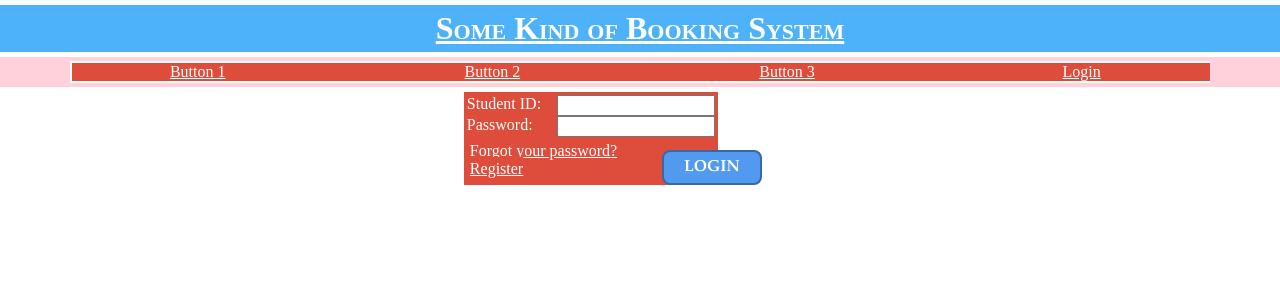
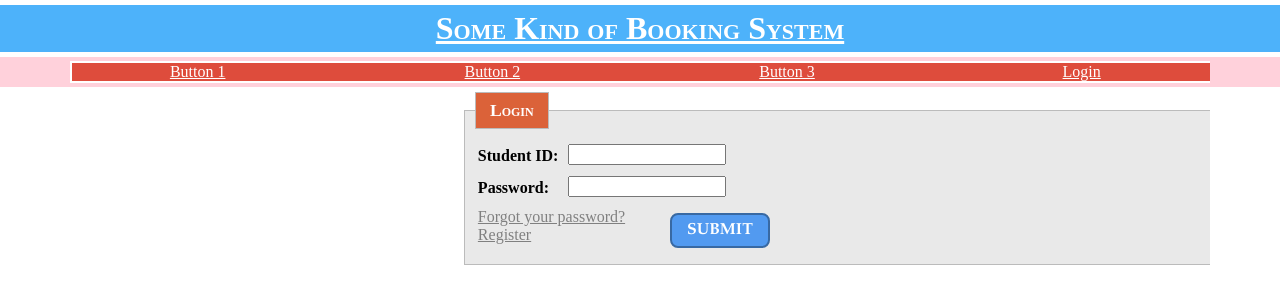
Before and after one commit to FeliciousX/web-programming-MPH, a PHP site: page /login.php in a window 1280 px wide. Shown: the top 304 px of the page. Run offline with PHP 8.4, Linux system fonts and the light colour scheme.

Commit message:
CSS changes; Sessions issue solved (registration)
o Changed the loginbox to be "neater".
o Registration page now has proper CSS (may need to be edited again).
o Registration page multiple sessions issue resolved.

```diff
--- a/css/styles.css
+++ b/css/styles.css
@@ -7,6 +7,10 @@
 	}
 
 	label {
+		font-weight: bold;
+	}
+
+	label.loginbox {
 		float:left;
 		text-align:left;
 		width:90px;
@@ -26,7 +30,7 @@
 		color: #FFF;
 		width:100px;
 		height:35px;
-		margin-top: 8%;
+		margin-top: 5%;
 		clear:both;
 		border: 2px solid #3869A3;
 		border-radius: 8px;
@@ -50,6 +54,30 @@
 		width:60px;
 	}
 
+	span {
+		color:grey;
+		font-size: 0.8em;
+		display:block;
+		position: relative;
+		clear:both;
+	}
+
+	legend {
+		font-size: 1.1em;
+		font-weight: bold;
+		padding: .4em .8em;
+		background: white;
+		border: 1px solid #BBB;
+	}
+
+	fieldset {
+		border: 1px solid #BBB;
+		padding: 10px;
+		position: relative;
+		background: #E9E9E9;
+		margin-bottom: 10px;
+	}
+
 	.heading {
 		background-color:#4DB2FA;
 		color:white;
@@ -69,11 +97,14 @@
 		background-color:#FFD1DB;
 	}
 
+	.loginlegend {
+		background-color:#DB6239;
+		color:white;
+		font-variant: small-caps;
+	}
 	.loginbox {
 		padding-top: 3px;
 		padding-left: 3px;
-		background-color: #DE4C3C;
-		color: white;
 		margin:auto;
 	}
 	.loginlabel {
@@ -89,11 +120,25 @@
 		width:200px;
 	}
 
-	a.loginbox:link, a:link { color:white; border:none; }
-	a.loginbox:visited, a:visited { color:#FFF9ED; border:none; }
-	a.loginbox:hover, a:hover { color:#C9F0FF; }
+	a.loginbox:link { color:grey; }
+	a.loginbox:visited{ color:grey; }
+	a.loginbox:hover{ color:blue; }
+	a:link { color:white; border:none; }
+	a:visited { color:#FFF9ED; border:none; }
+	a:hover { color:#C9F0FF; }
 
 	.row .topmargin5px{ margin-top:5px; }
+	.row .registration {
+		margin-top:12px;
+		padding-bottom:6px;
+	}
+
+	.row .loginrow {
+		margin-top:5px;
+		padding-bottom:6px;
+		max-width: 340px;
+	}
+
 	.container { margin-top:5px; }
 	.centerText { text-align:center; }
 	.centerObjects {
--- a/login.php
+++ b/login.php
@@ -24,31 +24,31 @@
 <?php include 'inc/navbar.php' ?>
 <div class="container">
 	<div class="row">
-		<div class="fourcol">
-			&nbsp;
+		<div class="fourcol"></div>
+		<div class="twocol">
+			<fieldset>
+				<legend class="loginlegend">Login</legend>
+				<?php $registrationView->validateLoginData(); ?>
+					<div class="threecol">
+						<form method="post" action="login.php" id="login_form">
+							<div class="row loginrow">
+								<p><label class="loginbox" for="Username">Student ID:</label><input class="text" type="text" name="Username" /></p>
 							</div>
-		<div class="threecol loginbox">
-			<?php $registrationView->validateLoginData(); ?>
-			<form method="post" action="login.php" id="login_form">
-			<div class="row">
-				<p><label for="Username">Student ID:</label><input class="text" type="text" name="Username" /></p>
+							<div class="row loginrow">
+								<p><label class="loginbox" for="Password">Password:</label><input class="text" type="password" name="Password" /></p>
 							</div>
-			<div class="row">
-				<p><label for="Password">Password:</label><input class="text" type="password" name="Password" /></p>
-			</div>
-			<div class="row topmargin5px">
+							<div class="row loginrow">
 								<div class="threecol">
 									<a href="lostPassword.php" class="loginbox">Forgot your password?</a> <br />
 									<a href="registration.php" class="loginbox">Register</a>
 								</div>
 								<div class="twocol last">
-					<input class="submit" type="submit" value="LOGIN" name="Login"/>
+									<input class="submit" type="submit" value="SUBMIT" name="Login"/>
 								</div>
 							</div>
 						</form>
 					</div>
-		<div class="fivecol last">
-			&nbsp;
+			</fieldset>
 		</div>
 	</div>
 </div>
```
Also changed, not shown: registration.php (+81 -48 lines). Lines whose indentation alone changed are shown as unchanged.
